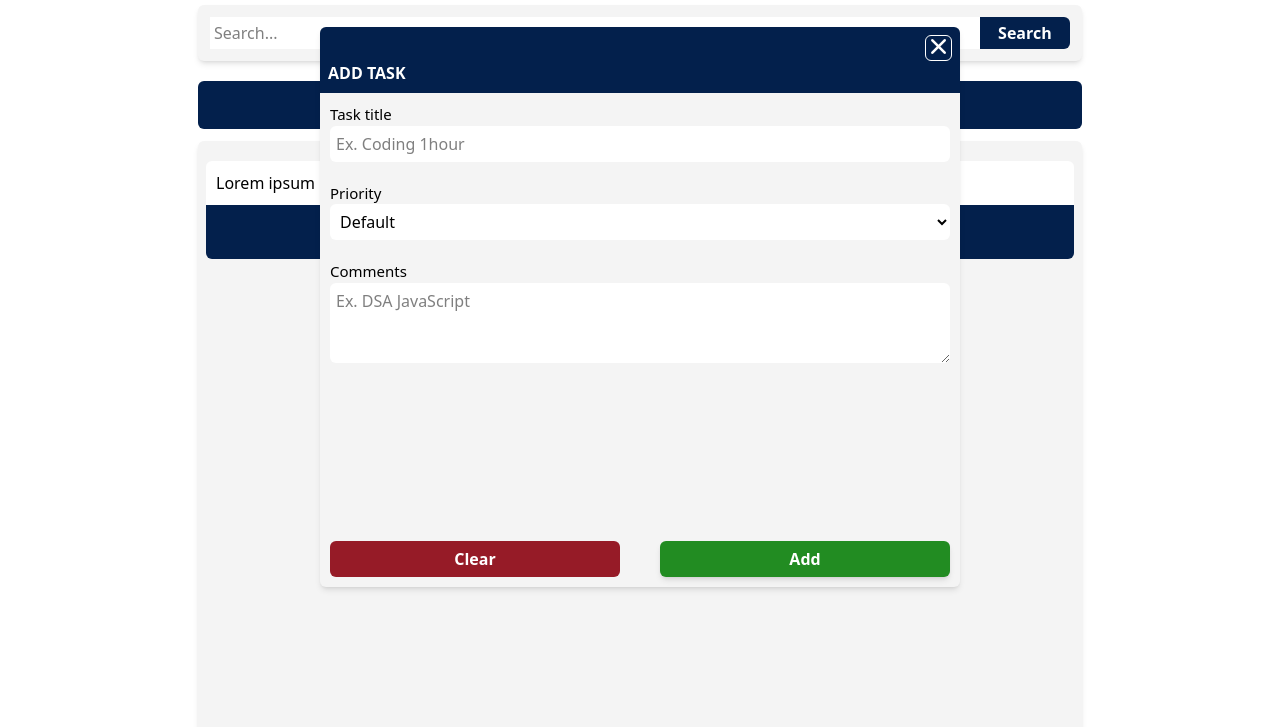
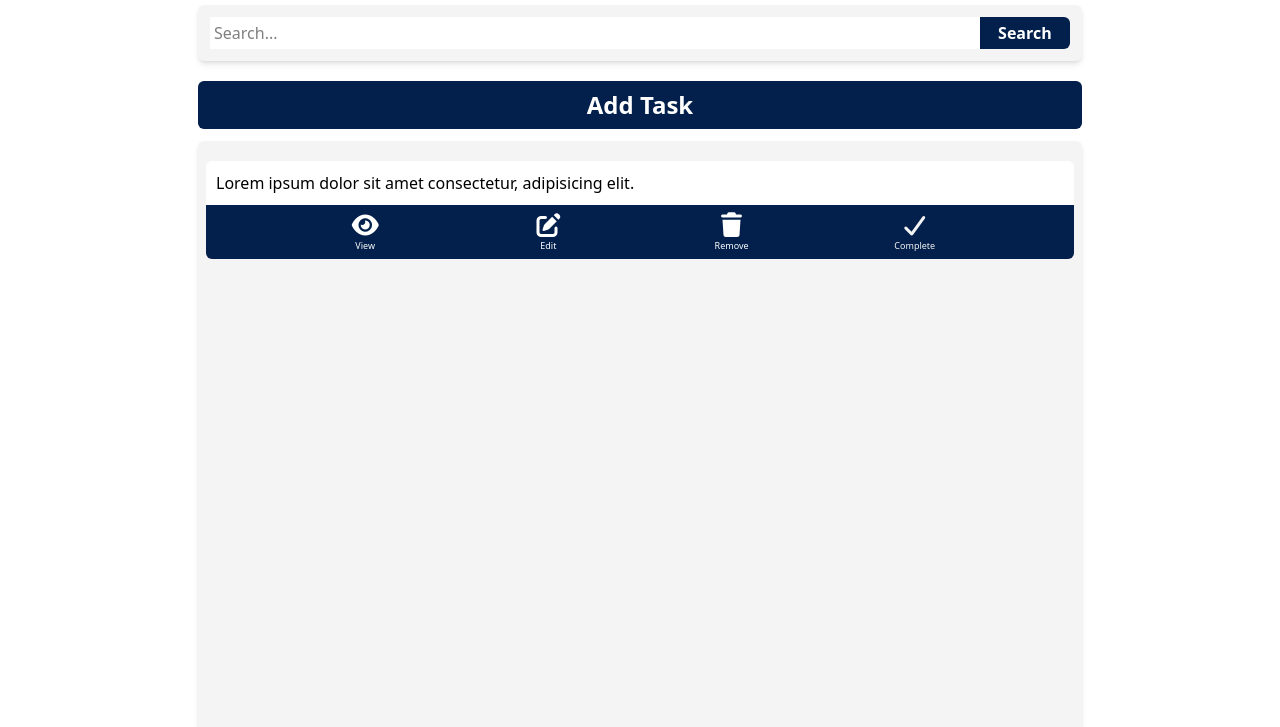
Before and after one commit to LA4th/simple-todo-project, a website built with Vite: page index.html in a window 1280 px wide. Shown: the part 73-800 px from the top of the page. Built offline with nearby package versions, Linux system fonts and the light colour scheme; a web font is replaced by a local one.

Commit message:
deleted modal

```diff
--- a/index.html
+++ b/index.html
@@ -134,37 +134,7 @@
     </section>
   </main>
   <!-- MODAL CONTAINER -->
-  <div id="modal-container" class="h-[50vh] max-w-full w-[350px] m-auto rounded-md bg-white shadow-md overflow-hidden flex flex-col fixed top-25 left-6 md:left-80 md:w-1/2 md:h-[70vh]">
-    <!-- HEADER ADD TASK CONTAINER -->
-    <div class="bg-blue p-2 flex flex-col">
-      <button id="modal-close" aria-label="Modal btn close" class="ml-auto border-[1px] border-innerLayer rounded-md md:cursor-pointer"><i class="fa-solid fa-xmark text-innerLayer text-[20px]"></i></button>
-      <span class="text-innerLayer font-bold">ADD TASK</span>
-    </div>
 
-    <form class="flex flex-col h-full w-full p-2.5 gap-y-5">
-      <span class="flex flex-col w-full">
-        <label for="" class="text-[15px]">Task title</label>
-        <input type="text" class="bg-innerLayer rounded-md p-1.5" placeholder="Ex. Coding 1hour">
-      </span>
-      <span class="flex flex-col w-full">
-        <label for="" class="text-[15px]">Priority</label>
-        <select name="" id="" class="bg-innerLayer rounded-md p-1.5">
-          <option value="">Default</option>
-          <option value="">High Priority</option>
-          <option value="">Mid Priority</option>
-          <option value="">Low Priority</option>
-        </select>
-      </span>
-      <span class="flex flex-col w-full">
-        <label for="" class="text-[15px]">Comments</label>
-        <textarea name="" id="" class="w-full h-[80px] bg-innerLayer p-1.5 rounded-md" placeholder="Ex. DSA JavaScript"></textarea>
-      </span>
-    </form>
-    <div class="flex flex-row justify-evenly gap-x-10 p-2.5">
-      <button class="w-full p-1.5 rounded-md font-bold text-innerLayer bg-red md:hover:bg-hoverRed md:cursor-pointer md:hover:shadow-md">Clear</button>
-      <button class="w-full p-1.5 rounded-md font-bold text-innerLayer bg-green md:hover:bg-hoverGreen md:cursor-pointer md:shadow-md">Add</button>
-    </div>
-  </div>
   <!-- FOOTER SECTION -->
   <footer id="footerInfo" class="bg-black max-w-full w-1/2 pt-5 pb-5 flex flex-col items-center gap-y-1 fixed bottom-0 right-0 z-50 transition ease-in-out duration-300 transform translate-x-full opacity-0 pointer-events-none md:static md:translate-x-0 md:opacity-100 md:pointer-events-auto md:w-full md:h-full">
     <span class="text-white text-[10.5px] md:text-[18px]">&copy; 2025 To-Do Muto. All rights reserved.</span>
```
